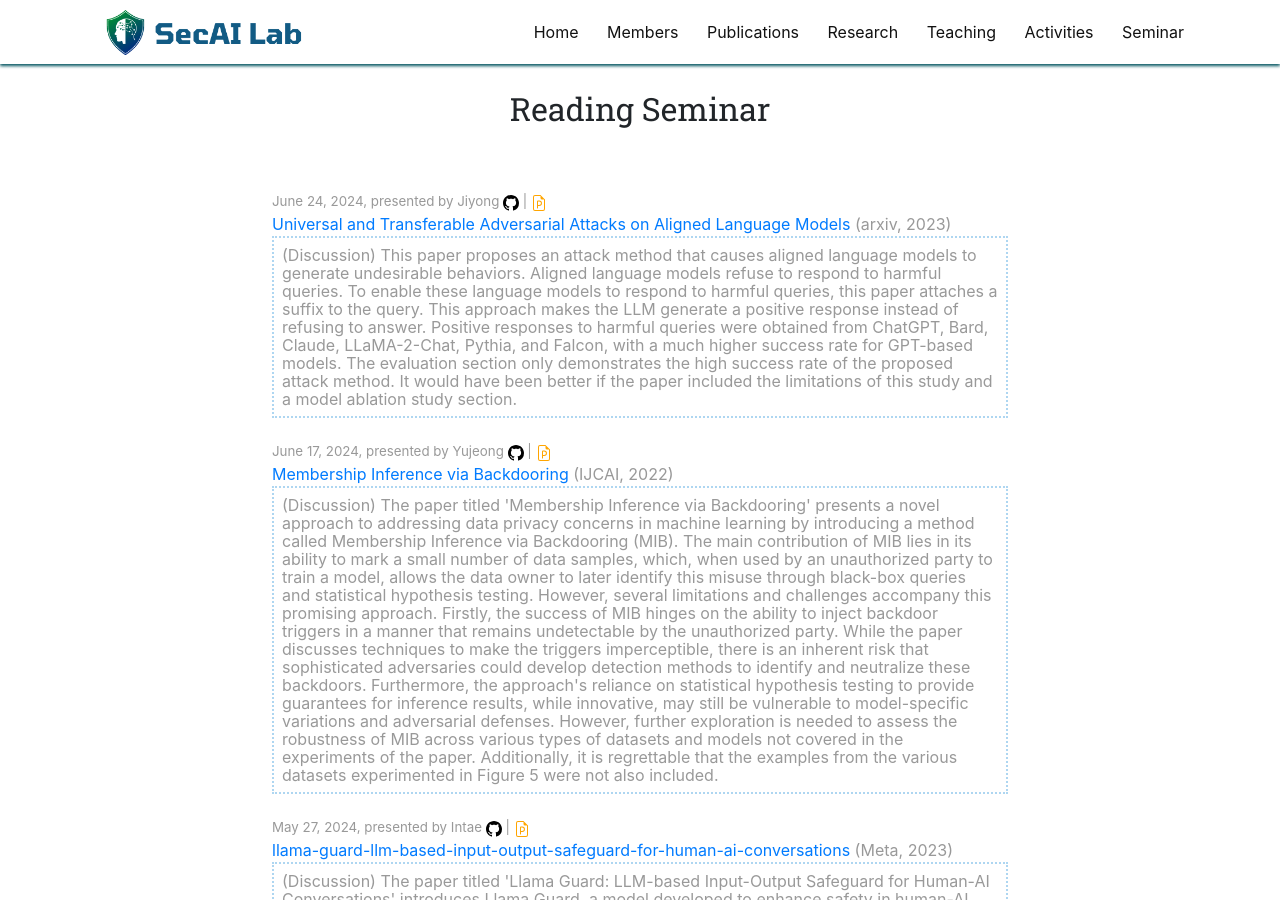
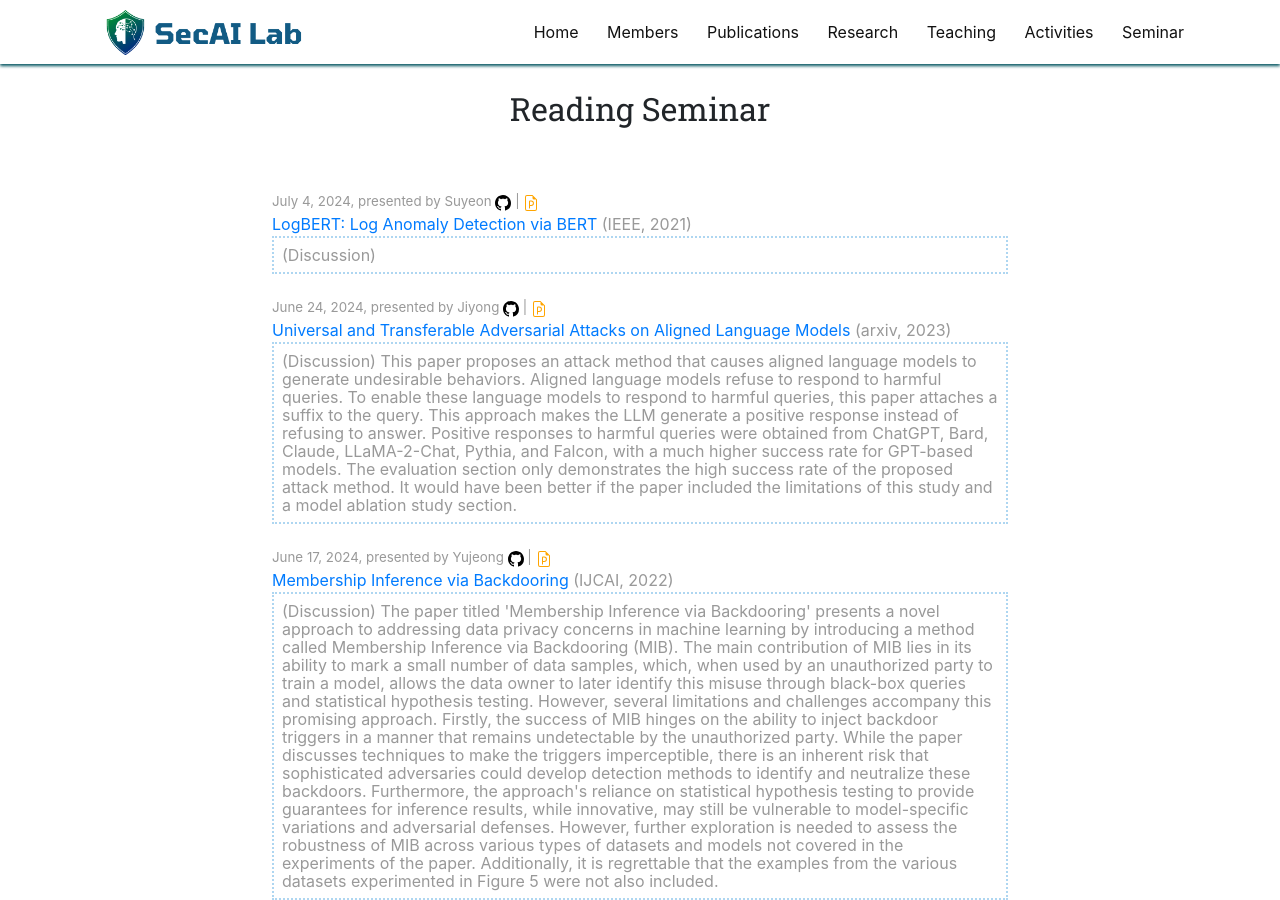
Before and after one commit to SecAI-Lab/secai-lab.github.io, a Jekyll site: the page built from pages/seminar.md, in a window 1280 px wide and 900 px high. Built offline with Jekyll 4.4.1, drawn with Linux system fonts in a browser that asks for light colours; nearby versions of some CDN libraries.

Commit message:
Update readings.yml

```diff
--- a/_data/readings.yml
+++ b/_data/readings.yml
@@ -1,3 +1,13 @@
+- title: "LogBERT: Log Anomaly Detection via BERT"
+  link: "https://ieeexplore.ieee.org/stamp/stamp.jsp?arnumber=9534113"
+  ppt_link: "https://docs.google.com/presentation/d/1KkdM8aM_V4SBxDhb4lfbn9WcOOp9gH88/edit?usp=sharing&ouid=112194344922196039599&rtpof=true&sd=true"
+  code_link: "https://github.com/HelenGuohx/logbert"
+  presenter: Suyeon
+  conference: IEEE
+  date: 2024.07.04
+  pub_year: 2021
+  discussion: "(Discussion) "
+
 - title: "Universal and Transferable Adversarial Attacks on Aligned Language Models"
   link: "https://arxiv.org/abs/2307.15043"
   ppt_link: "https://secai.skku.edu/assets/paper-presentation/jiyong_UniversalandTransferable_arxiv2023.pdf"
```
